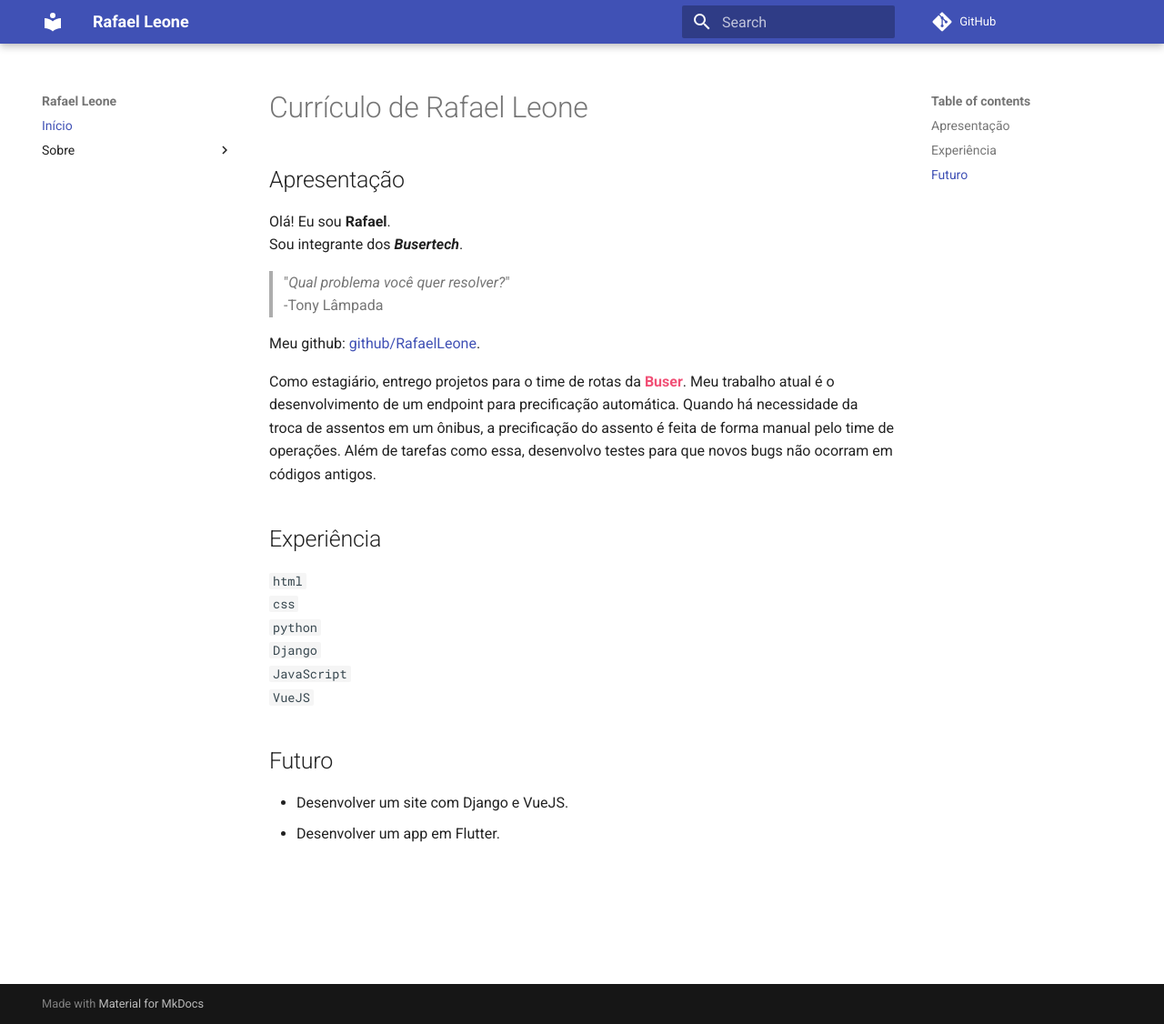
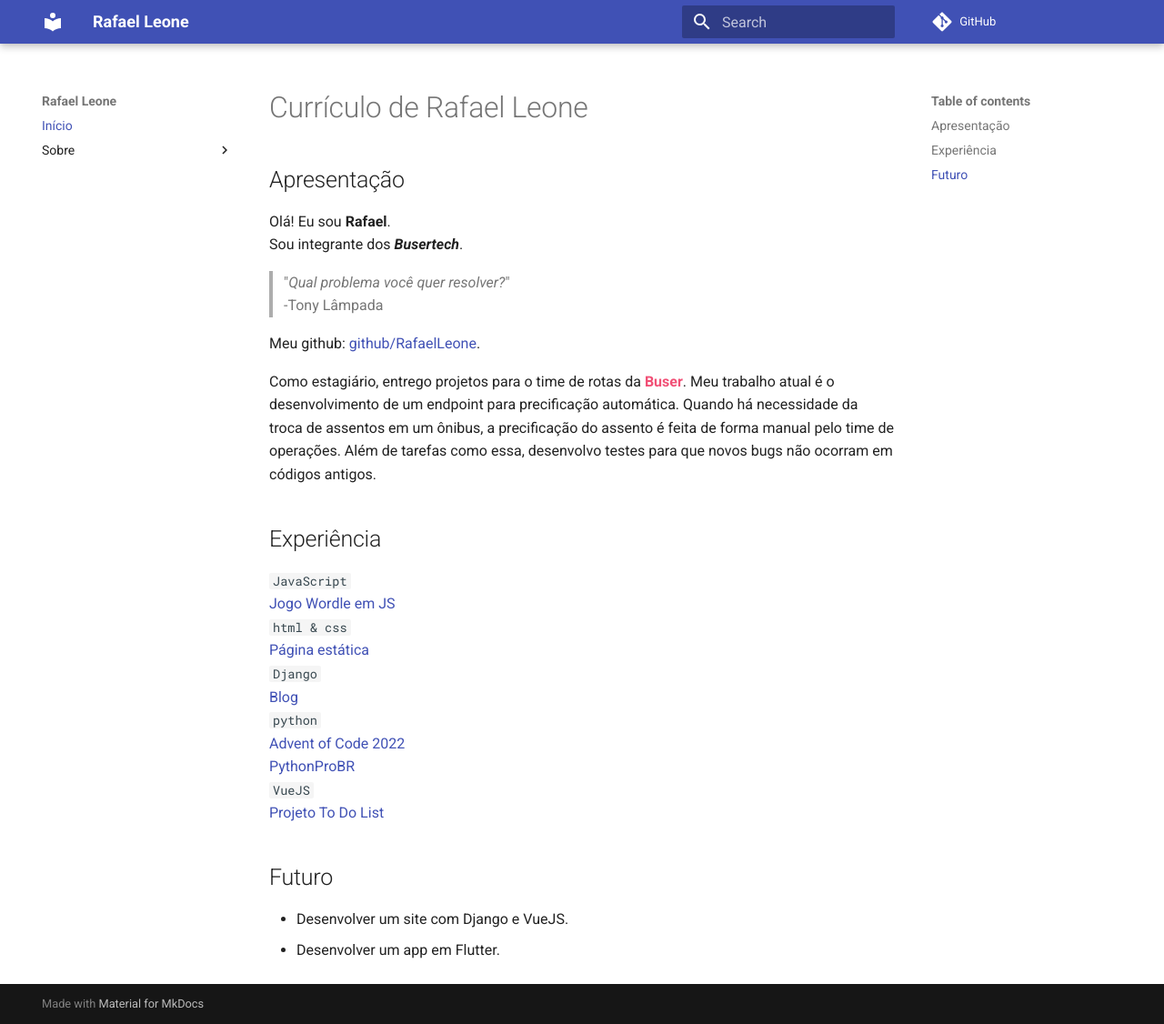
Before and after one commit to RafaelLeone/MkDocs_Curriculum, an MkDocs documentation site: the page built from docs/index.md, in a window 1280 px wide and 1126 px high. Shown: the whole window at 91% size. Built offline with MkDocs 1.6.1 and Material for MkDocs 9.7.7, drawn with Linux system fonts in a browser that asks for light colours; comment, search, counter and statistics services are not loaded.

Commit message:
adicionados projetos pessoais

```diff
--- a/docs/index.md
+++ b/docs/index.md
@@ -16,12 +16,17 @@
 
 ## Experiência
 
-`html`
-`css`
+`JavaScript`
+[Jogo Wordle em JS](https://rafaelleone.github.io/wordle_javascript2/)
+`html & css`
+[Página estática](https://rafaelleone.github.io/d4-wordle-rafael-leone/)
+`Django`
+[Blog](https://rafaeleone26.pythonanywhere.com/)
 `python`
-`Django`
-`JavaScript`
+[Advent of Code 2022](https://github.com/RafaelLeone/adventofcode2022)
+[PythonProBR](https://github.com/RafaelLeone/lista-de-exercicios-python-brasil)
 `VueJS`
+[Projeto To Do List](https://github.com/RafaelLeone/vue-todo-vuetify)
 
 ## Futuro
 
```
